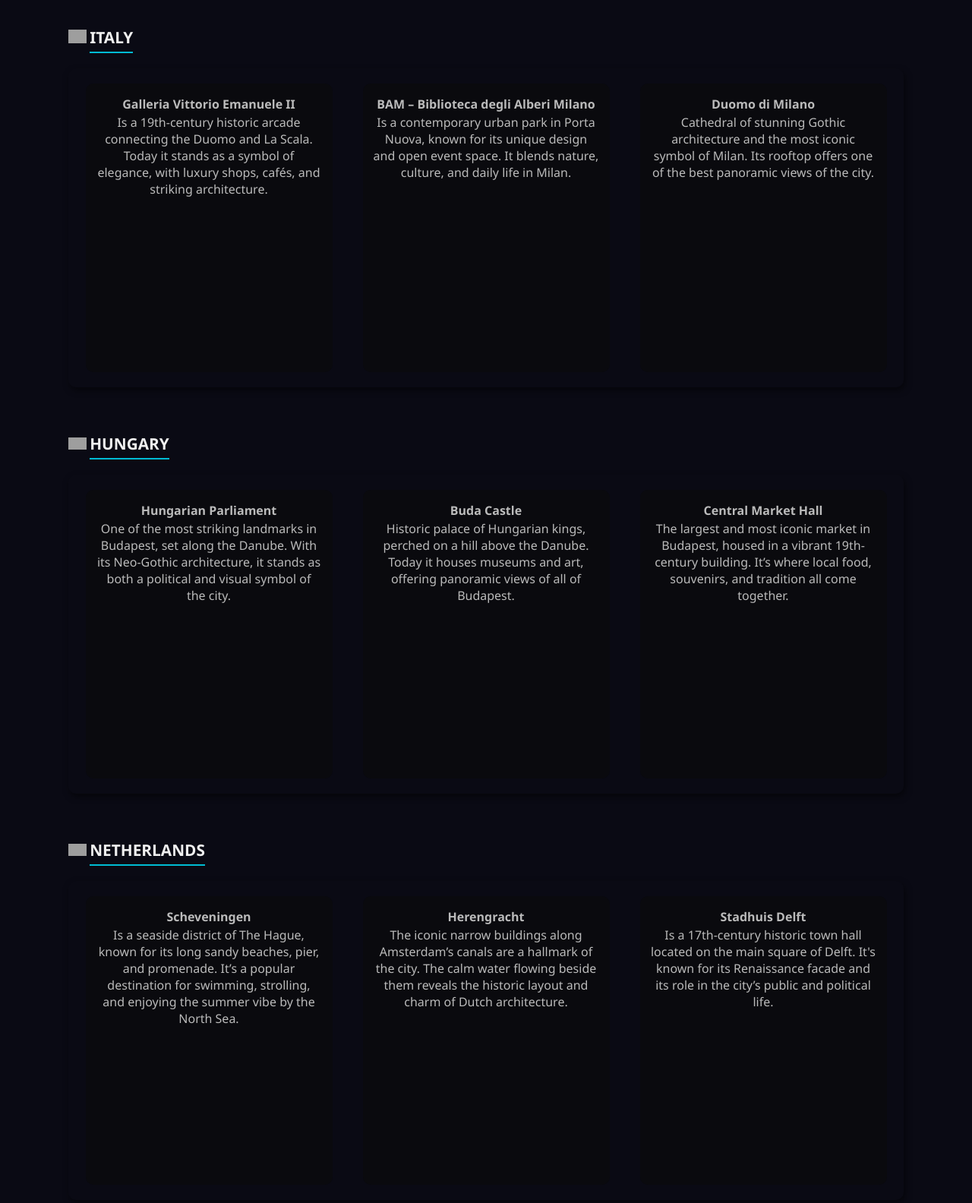
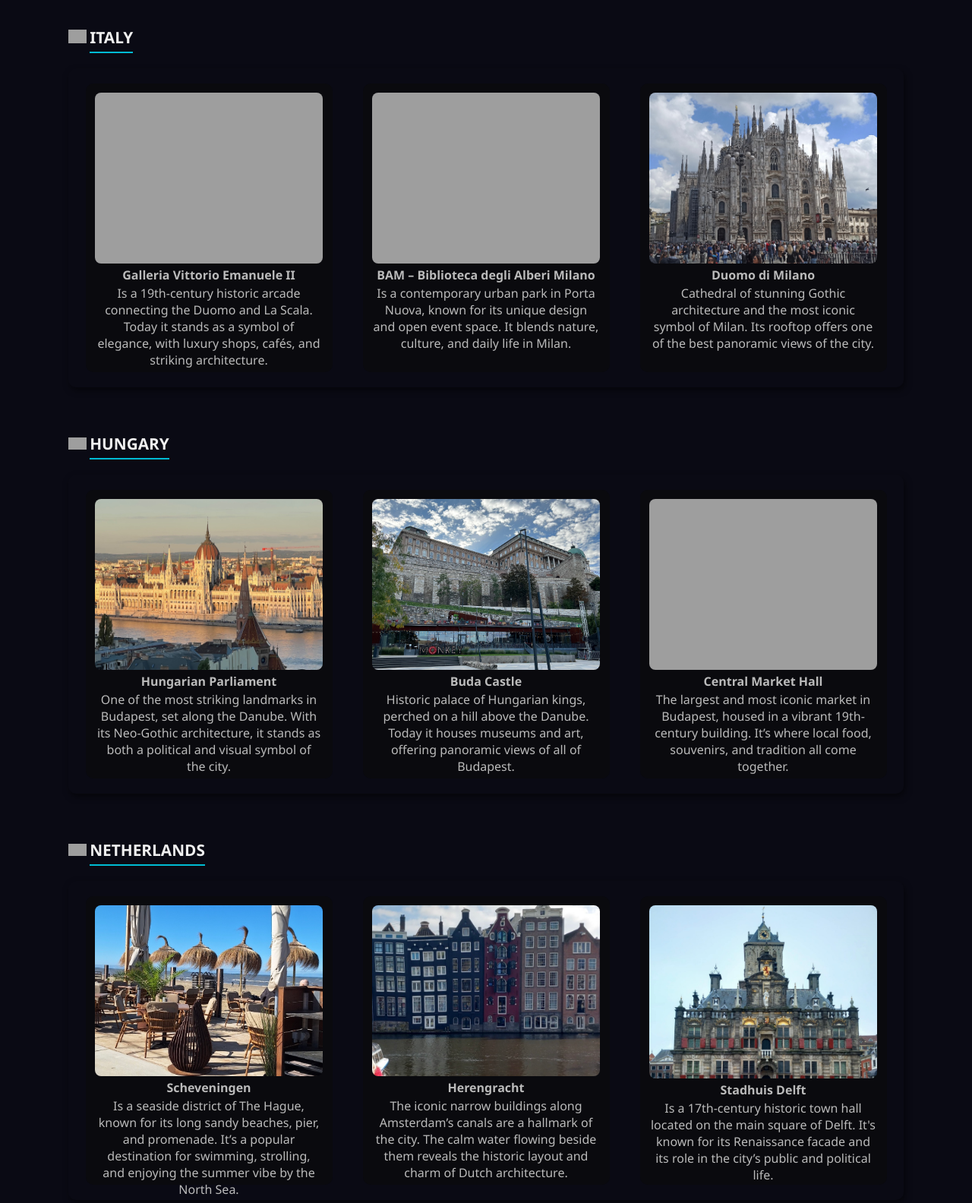
Before and after one commit to zafir-bogdanovikj/my-website, a website: page galleryEN.html in a window 1280 px wide. Shown: the part 120-1704 px from the top of the page at 76% size. Drawn offline with Linux system fonts and the light colour scheme; the site is published under a folder, as on GitHub Pages, so addresses that start at the root find nothing; grey boxes are pictures that could not be loaded.

Commit message:
Update galleryEN.html

```diff
--- a/galleryEN.html
+++ b/galleryEN.html
@@ -20,7 +20,7 @@
                 <div class="box">
                     <div>
                         <div>
-                            <img src="/images/Milan.jpg" width="300" alt=""/>
+                            <img src="images/Milan.jpg" width="300" alt=""/>
                         </div>
                         <div>
                             <h4>Galleria Vittorio Emanuele II</h4>
@@ -29,7 +29,7 @@
                     </div>
                     <div>
                         <div>
-                            <img src="/images/ITpark.jpg" width="300" alt=""/>
+                            <img src="images/ITpark.jpg" width="300" alt=""/>
                         </div>
                         <div>
                             <h4>BAM – Biblioteca degli Alberi Milano</h4>
@@ -38,7 +38,7 @@
                     </div>
                     <div>
                         <div>
-                            <img src="/images/ITkatedrala.jpg" width="300" alt=""/>
+                            <img src="images/ITkatedrala.jpg" width="300" alt=""/>
                         </div>
                         <div>
                             <h4>Duomo di Milano</h4>
@@ -56,7 +56,7 @@
                 <div class="box">
                     <div>
                         <div>
-                            <img src="/images/HUparlament.jpg" width="300" alt=""/>
+                            <img src="images/HUparlament.jpg" width="300" alt=""/>
                         </div>
                         <div>
                             <h4>Hungarian Parliament</h4>
@@ -65,7 +65,7 @@
                     </div>
                     <div>
                         <div>
-                            <img src="/images/HUzamok.jpg" width="300" alt=""/>
+                            <img src="images/HUzamok.jpg" width="300" alt=""/>
                         </div>
                         <div>
                             <h4>Buda Castle</h4>
@@ -74,7 +74,7 @@
                     </div>
                     <div>
                         <div>
-                            <img src="/images/HUpazar.jpg" width="300" alt=""/>
+                            <img src="images/HUpazar.jpg" width="300" alt=""/>
                         </div>
                         <div>
                             <h4>Central Market Hall</h4>
@@ -92,7 +92,7 @@
                 <div class="box">
                     <div>
                         <div>
-                            <img src="/images/NEplaza.jpg" width="300" alt=""/>
+                            <img src="images/NEplaza.jpg" width="300" alt=""/>
                         </div>
                         <div>
                             <h4>Scheveningen</h4>
@@ -101,7 +101,7 @@
                     </div>
                     <div>
                         <div>
-                            <img src="/images/NEzgradi.jpg" width="300" alt=""/>
+                            <img src="images/NEzgradi.jpg" width="300" alt=""/>
                         </div>
                         <div>
                             <h4>Herengracht</h4>
@@ -110,7 +110,7 @@
                     </div>
                     <div>
                         <div>
-                            <img src="/images/NEkatedrala.jpg" width="300" alt=""/>
+                            <img src="images/NEkatedrala.jpg" width="300" alt=""/>
                         </div>
                         <div>
                             <h4>Stadhuis Delft</h4>
@@ -128,7 +128,7 @@
                 <div class="box">
                     <div>
                         <div>
-                            <img src="/images/DEplac.jpg" width="300" alt=""/>
+                            <img src="images/DEplac.jpg" width="300" alt=""/>
                         </div>
                         <div>
                             <h4>Ehemaliges Koniglich & Festplatz Elbe</h4>
@@ -137,7 +137,7 @@
                     </div>
                     <div>
                         <div>
-                            <img src="/images/DEsud.jpg" width="300" alt=""/>
+                            <img src="images/DEsud.jpg" width="300" alt=""/>
                         </div>
                         <div>
                             <h4>Schlossplatz</h4>
@@ -146,7 +146,7 @@
                     </div>
                     <div>
                         <div>
-                            <img src="/images/DEkatedrala.jpg" width="300" alt=""/>
+                            <img src="images/DEkatedrala.jpg" width="300" alt=""/>
                         </div>
                         <div>
                             <h4>Cologne Cathedral</h4>
```
